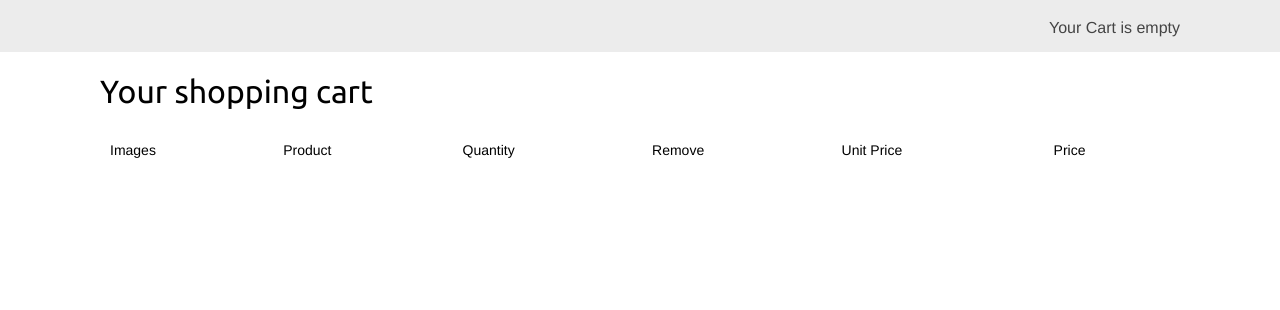
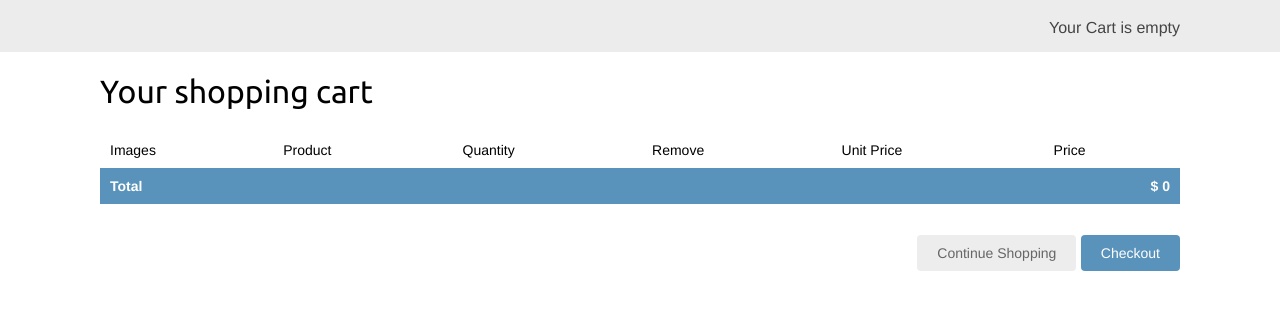
Before and after one commit to Mubashar-javed/myshop, a Django app: page /cart/ in a window 1280 px wide. Shown: the part 46-356 px from the top of the page. Run offline with Django 3.2, Linux system fonts and the light colour scheme.

Commit message:
user cart views and templates added

```diff
--- a/cart/forms.py
+++ b/cart/forms.py
@@ -1,6 +1,6 @@
 from django import forms
 
-PRODUCT_QUANTITY_CHOICE = [(i, str(i)) for i in range(20)]
+PRODUCT_QUANTITY_CHOICE = [(i, str(i)) for i in range(1, 21)]
 
 
 class CartAddProductForm(forms.Form):
--- a/cart/templates/cart/detail.html
+++ b/cart/templates/cart/detail.html
@@ -27,16 +27,25 @@
                             {% static 'img/no_image.png' %}{% endif %}" alt="">
                         </a>
                     </td>
-                <td>{{ product.name }}</td>
-                <td>{{ item.quantity }}</td>
-                <td><a href="{% url 'cart:cart_remove' product_id %}">Remove</a></td>
-                <td class="num">$ {{ item.price }}</td>
-                <td class="num">$ {{ item.total_price }}</td>
+                    <td>{{ product.name }}</td>
+                    <td>{{ item.quantity }}</td>
+                    <td><a href="{% url 'cart:cart_remove' product.id %}">Remove</a></td>
+                    <td class="num">$ {{ item.price }}</td>
+                    <td class="num">$ {{ item.total_price }}</td>
                 </tr>
 
             {% endwith %}
         {% endfor %}
+        <tr class="total">
+            <td>Total</td>
+            <td colspan="4"></td>
+            <td class="num">$ {{ cart.get_total_price }}</td>
+        </tr>
 
         </tbody>
     </table>
+    <p class="text-right">
+        <a href="{% url 'shop:product_list' %}" class="button light"> Continue Shopping</a>
+        <a href="#" class="button">Checkout</a>
+    </p>
 {% endblock %}
--- a/cart/views.py
+++ b/cart/views.py
@@ -15,7 +15,7 @@ def cart_add(request, product_id):
         cd = form.cleaned_data
         cart.add(product=product, quantity=cd['quantity'], update_quantity=cd['update'])
 
-    return redirect('cart:cart_detail ')
+    return redirect('cart:cart_detail')
 
 
 def cart_remove(request, product_id):
@@ -27,4 +27,5 @@ def cart_remove(request, product_id):
 
 def cart_detail(request):
     cart = Cart(request)
+
     return render(request, 'cart/detail.html', {'cart': cart})
--- a/myshop/settings.py
+++ b/myshop/settings.py
@@ -1,7 +1,7 @@
 # bookpage = 425
 # username= shopadmin
 # password = testing321
-
+# todo add a requirement.txt file
 import os
 
 # Build paths inside the project like this: os.path.join(BASE_DIR, ...)
--- a/shop/templates/shop/product/detail.html
+++ b/shop/templates/shop/product/detail.html
@@ -13,6 +13,11 @@
         <h1> {{ product.name }}</h1>
         <h2><a href="{{ product.category.get_absolute_url }}">{{ product.category }}</a></h2>
         <p class="price">${{ product.price }}</p>
+        <form action="{% url 'cart:cart_add' product.id %}" method="post">
+            {{ cart_product_form }}
+            {% csrf_token %}
+            <input type="submit" class="button" value="Add to Cart">
+        </form>
         {{ product.description|linebreaks }}
     </div>
 {% endblock %}
--- a/shop/urls.py
+++ b/shop/urls.py
@@ -1,12 +1,11 @@
 from django.urls import path
+
 from .views import product_detail, product_list
-
 
 app_name = 'shop'
 urlpatterns = [
     path('', product_list, name='product_list'),
-    path('<slug:category_slug>/', product_list,
-    name='product_list_by_category'),
+    path('<slug:category_slug>/', product_list, name='product_list_by_category'),
     path('<int:id>/<slug:slug>/', product_detail, name='product_detail'),
 
 ]
```
Also changed, not shown: shop/views.py (+6 -3 lines).
